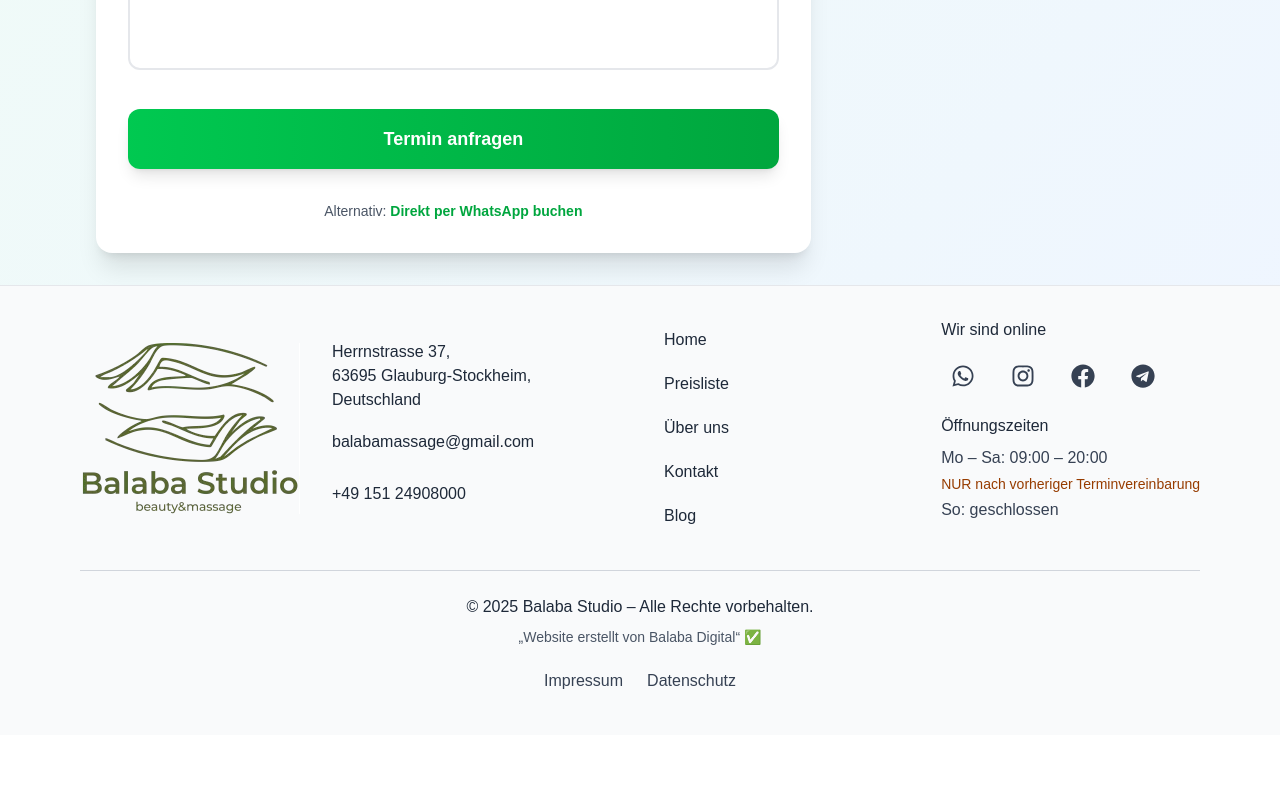
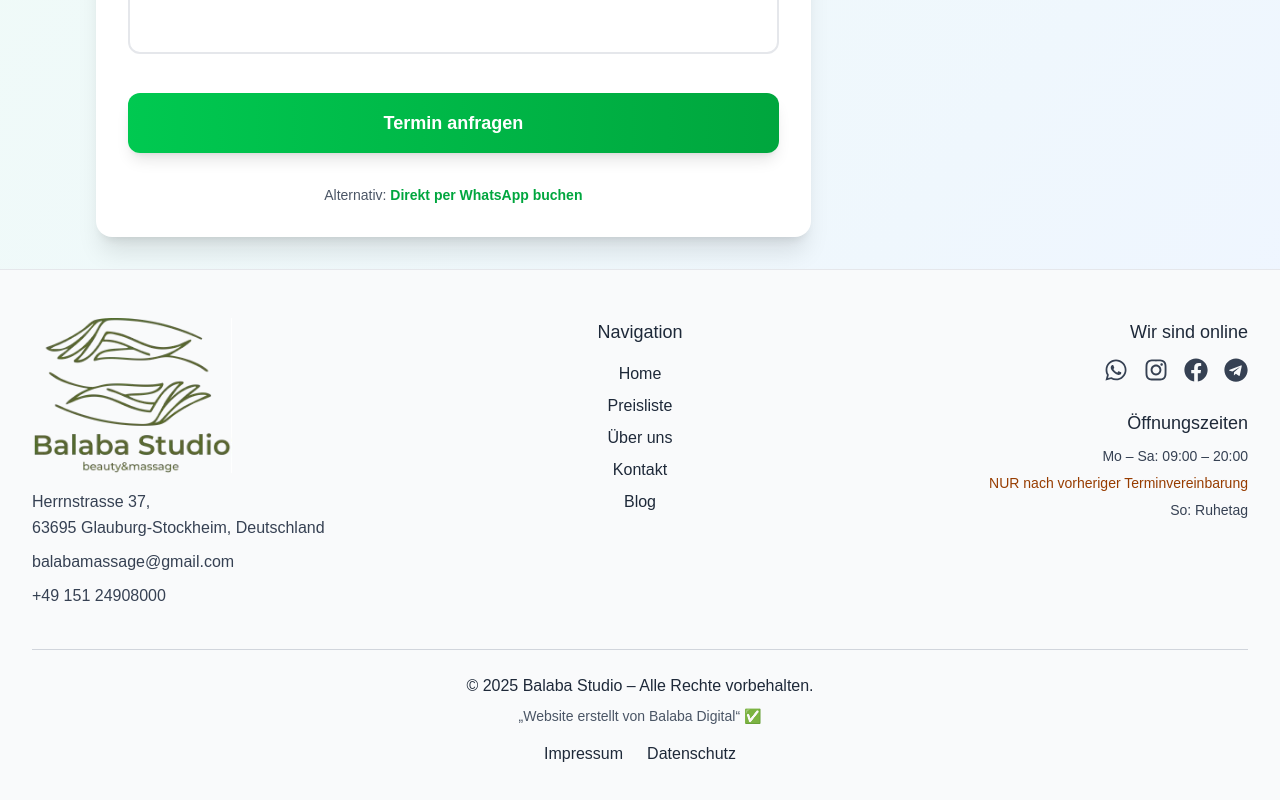
Before and after one commit to BalabaSerhii/salon, a Next.js app: page /contacts in a window 1280 px wide. Shown: the part 1346-2146 px from the top of the page. Before the commit the page ends 2081 px from the top, so only its background shows below. Built offline with nearby package versions, Linux system fonts and the light colour scheme.

Commit message:
Изменил кнопки в мобильном меню, добавил 19 параграф

```diff
--- a/app/contacts/page.tsx
+++ b/app/contacts/page.tsx
@@ -468,23 +468,7 @@ export default function ContactPage() {
           </p>
         </div>
         {}
-        <div className="lg:hidden flex justify-center mb-6">
-          <button
-            onClick={() => setIsMobileMenuOpen(!isMobileMenuOpen)}
-            className="flex items-center gap-3 bg-white px-6 py-4 rounded-xl shadow-md border-2 border-green-100 font-semibold text-gray-800 hover:bg-green-50 hover:border-green-300 transition-all duration-300"
-            aria-expanded={isMobileMenuOpen}
-            aria-controls="mobile-navigation"
-          >
-            {isMobileMenuOpen ? (
-              <FaTimes className="text-green-600 text-lg" />
-            ) : (
-              <FaBars className="text-green-600 text-lg" />
-            )}
-            <span className="text-green-700">
-              {isMobileMenuOpen ? "Menü schließen" : "Schnellnavigation"}
-            </span>
-          </button>
-        </div>
+
         <div className="grid grid-cols-1 lg:grid-cols-3 gap-4 sm:gap-6 lg:gap-8">
           {}
           <div className="lg:col-span-2">
@@ -525,11 +509,11 @@ export default function ContactPage() {
               </div>
             </div>
             {}
-            <div className="hidden lg:flex justify-center mb-8">
-              <div className="bg-white rounded-xl p-2 shadow-lg border border-green-100">
+            <div className=" lg:flex justify-center mb-8">
+              <div className="bg-white rounded-xl p-2 shadow-lg border border-green-100 flex justify-center">
                 <button
                   onClick={() => setActiveTab("form")}
-                  className={`px-8 py-4 rounded-lg font-semibold transition-all text-lg ${
+                  className={`px-8 py-2 rounded-lg font-semibold transition-all text-lg ${
                     activeTab === "form"
                       ? "bg-gradient-to-r from-green-500 to-green-600 text-white shadow-md"
                       : "text-gray-700 hover:text-green-700 hover:bg-green-50"
@@ -539,7 +523,7 @@ export default function ContactPage() {
                 </button>
                 <button
                   onClick={() => setActiveTab("contacts")}
-                  className={`px-8 py-4 rounded-lg font-semibold transition-all text-lg ${
+                  className={`px-8 py-2 rounded-lg font-semibold transition-all text-lg ${
                     activeTab === "contacts"
                       ? "bg-gradient-to-r from-green-500 to-green-600 text-white shadow-md"
                       : "text-gray-700 hover:text-green-700 hover:bg-green-50"
--- a/app/preisliste/page.tsx
+++ b/app/preisliste/page.tsx
@@ -325,7 +325,7 @@ export default function PriceList() {
             </h3>
             <ul className="text-gray-600 space-y-3 text-sm">
               {[
-                "Alle Preise in Euro inklusive Mehrwertsteuer",
+                "Gemäß § 19 UStG keine Umsatzsteuer",
                 "Termine nur nach vorheriger Vereinbarung",
                 "Professionelle Massage in Glauburg-Stockheim",
                 "Privatzahlung - keine Krankenkassenabrechnung",
--- a/components/Footer.tsx
+++ b/components/Footer.tsx
@@ -34,62 +34,62 @@ const socialLinks = [
 
 export default function Footer() {
   const year = new Date().getFullYear();
+
   return (
-    <footer className="bg-gray-50 border-t border-gray-200">
-      <div className="max-w-6xl mx-auto px-4 py-8">
-        <div className="grid grid-cols-1 md:grid-cols-2 gap-8 md:gap-12">
-          {/* Левая колонка: логотип + адрес */}
-          <div className="flex flex-col md:flex-row items-start md:items-center gap-6 md:gap-8">
-            <Link
-              href="/"
-              aria-label="Zur Startseite"
-              className="flex-shrink-0"
-            >
+    <footer className="bg-gray-50 border-t border-gray-200 text-gray-800">
+      <div className="max-w-7xl mx-auto px-4 sm:px-6 lg:px-8 py-12 space-y-10">
+        {/* === Верхняя сетка === */}
+        <div className="grid grid-cols-1 md:grid-cols-3 gap-10">
+          {/* === Колонка 1: Логотип + контакты === */}
+          <div className="flex flex-col items-center md:items-start text-center md:text-left space-y-4">
+            <Link href="/" aria-label="Zur Startseite">
               <Image
                 src="/logobeauty.webp"
                 alt="Logo von Balaba Studio Massage"
-                width={220}
-                height={110}
-                className=""
-                priority={true}
-                unoptimized={true}
+                width={200}
+                height={100}
+                className="mx-auto md:mx-0"
+                priority
+                unoptimized
               />
             </Link>
 
-            <address className="not-italic text-gray-800 flex flex-col space-y-2">
+            <address className="not-italic space-y-2 text-gray-700 leading-relaxed">
               <a
-                href="https://www.google.com/maps/place/Balaba+Massage+Studio/@50.325005,9.0119886,21z/data=!4m22!1m15!4m14!1m6!1m2!1s0x47bd1fd72ba2be4d:0x1e5e44f028e158d4!2zSGVycm5zdHJhw59lIDM3LCA2MzY5NSBHbGF1YnVyZywg0JPQtdGA0LzQsNC90LjRjw!2m2!1d9.0123212!2d50.3250513!1m6!1m2!1s0x47bd1ff68239fc3d:0xacd5e4c867c97da6!2sHerrnstra%C3%9Fe+37,+63695+Glauburg!2m2!1d9.0123212!2d50.3250513!3m5!1s0x47bd1ff68239fc3d:0xacd5e4c867c97da6!8m2!3d50.3250513!4d9.0123212!16s%2Fg%2F11wxg0z523?entry=ttu&g_ep=EgoyMDI1MTAwMS4wIKXMDSoASAFQAw%3D%3D"
-                className="hover:text-green-600 transition-colors min-h-[44px] inline-flex items-center"
+                href="https://www.google.com/maps/place/Balaba+Massage+Studio/"
+                className="hover:text-green-600 transition-colors block"
                 target="_blank"
                 rel="noopener noreferrer"
               >
                 Herrnstrasse 37, <br />
-                63695 Glauburg-Stockheim, <br />
-                Deutschland
+                63695 Glauburg-Stockheim, Deutschland
               </a>
               <a
                 href="mailto:balabamassage@gmail.com"
-                className="hover:text-green-600 transition-colors min-h-[44px] inline-flex items-center"
+                className="hover:text-green-600 transition-colors block"
               >
                 balabamassage@gmail.com
               </a>
               <a
                 href="tel:+4915124908000"
-                className="hover:text-green-600 transition-colors min-h-[44px] inline-flex items-center"
+                className="hover:text-green-600 transition-colors block"
               >
                 +49 151 24908000
               </a>
             </address>
           </div>
 
-          {/* Правая колонка: навигация + соцсети */}
-          <div className="flex flex-col md:flex-row justify-between gap-8 md:gap-12">
-            <nav aria-label="Footer Navigation">
-              <ul className="">
+          {/* === Колонка 2: Навигация === */}
+          <nav
+            aria-label="Footer Navigation"
+            className="flex flex-col items-center md:items-center text-center"
+          >
+            <h3 className="text-lg font-semibold mb-4">Navigation</h3>
+            <ul className="space-y-2">
               <li>
                 <Link
                   href="/"
-                    className="text-gray-800 hover:text-green-600 transition-colors min-h-[44px] inline-flex items-center font-medium"
+                  className="hover:text-green-600 transition-colors font-medium"
                 >
                   Home
                 </Link>
@@ -97,7 +97,7 @@ export default function Footer() {
               <li>
                 <Link
                   href="/preisliste"
-                    className="text-gray-800 hover:text-green-600 transition-colors min-h-[44px] inline-flex items-center font-medium"
+                  className="hover:text-green-600 transition-colors font-medium"
                 >
                   Preisliste
                 </Link>
@@ -105,7 +105,7 @@ export default function Footer() {
               <li>
                 <Link
                   href="/about"
-                    className="text-gray-800 hover:text-green-600 transition-colors min-h-[44px] inline-flex items-center font-medium"
+                  className="hover:text-green-600 transition-colors font-medium"
                 >
                   Über uns
                 </Link>
@@ -113,7 +113,7 @@ export default function Footer() {
               <li>
                 <Link
                   href="/contacts"
-                    className="text-gray-800 hover:text-green-600 transition-colors min-h-[44px] inline-flex items-center font-medium"
+                  className="hover:text-green-600 transition-colors font-medium"
                 >
                   Kontakt
                 </Link>
@@ -121,7 +121,7 @@ export default function Footer() {
               <li>
                 <Link
                   href="/blog"
-                    className="text-gray-800 hover:text-green-600 transition-colors min-h-[44px] inline-flex items-center font-medium"
+                  className="hover:text-green-600 transition-colors font-medium"
                 >
                   Blog
                 </Link>
@@ -129,12 +129,11 @@ export default function Footer() {
             </ul>
           </nav>
 
-            <div className="space-y-4">
+          {/* === Колонка 3: Соцсети + время работы === */}
+          <div className="flex flex-col items-center md:items-end text-center md:text-right space-y-5">
             <div>
-                <h3 className="text-gray-800 font-semibold mb-3">
-                  Wir sind online
-                </h3>
-                <ul className="flex gap-4">
+              <h3 className="text-lg font-semibold mb-3">Wir sind online</h3>
+              <ul className="flex justify-center md:justify-end gap-4">
                 {socialLinks.map((s) => {
                   const Icon = s.icon;
                   return (
@@ -143,7 +142,7 @@ export default function Footer() {
                         href={s.href}
                         target="_blank"
                         rel="noopener noreferrer"
-                          className="text-gray-700 hover:text-green-600 transition-colors min-h-[44px] min-w-[44px] inline-flex items-center justify-center"
+                        className="text-gray-700 hover:text-green-600 transition-colors inline-flex items-center justify-center"
                         aria-label={s.label}
                       >
                         <Icon size={24} />
@@ -155,39 +154,36 @@ export default function Footer() {
             </div>
 
             <div>
-                <h3 className="text-gray-800 font-semibold mb-2">
-                  Öffnungszeiten
-                </h3>
-                <div className="text-gray-700 space-y-1">
+              <h3 className="text-lg font-semibold mb-2">Öffnungszeiten</h3>
+              <div className="text-gray-700 text-sm space-y-1 leading-relaxed">
                 <p>Mo – Sa: 09:00 – 20:00</p>
-                  <p className="text-amber-800 text-sm font-medium">
+                <p className="text-amber-800 font-medium">
                   NUR nach vorheriger Terminvereinbarung
                 </p>
-                  <p>So: geschlossen</p>
-                </div>
+                <p>So: Ruhetag</p>
               </div>
             </div>
           </div>
         </div>
 
-        {/* Нижняя часть футера */}
-        <div className="border-t border-gray-300 mt-8 pt-6 text-center">
-          <p className="text-gray-800 font-medium mb-2">
+        {/* === Нижняя полоса === */}
+        <div className="border-t border-gray-300 pt-6 text-center space-y-2">
+          <p className="font-medium">
             © {year} Balaba Studio – Alle Rechte vorbehalten.
           </p>
-          <p className="text-gray-600 text-sm mb-3">
+          <p className="text-gray-600 text-sm">
             „Website erstellt von Balaba Digital“ ✅
           </p>
-          <div className="flex justify-center gap-6">
+          <div className="flex justify-center gap-6 pt-2">
             <Link
               href="/impressum"
-              className="text-gray-700 hover:text-green-600 transition-colors min-h-[44px] inline-flex items-center font-medium"
+              className="hover:text-green-600 transition-colors font-medium"
             >
               Impressum
             </Link>
             <Link
               href="/datenschutz"
-              className="text-gray-700 hover:text-green-600 transition-colors min-h-[44px] inline-flex items-center font-medium"
+              className="hover:text-green-600 transition-colors font-medium"
             >
               Datenschutz
             </Link>
```
Also changed, not shown: app/globals.css (line endings or trailing spaces). Lines whose indentation alone changed are shown as unchanged.
